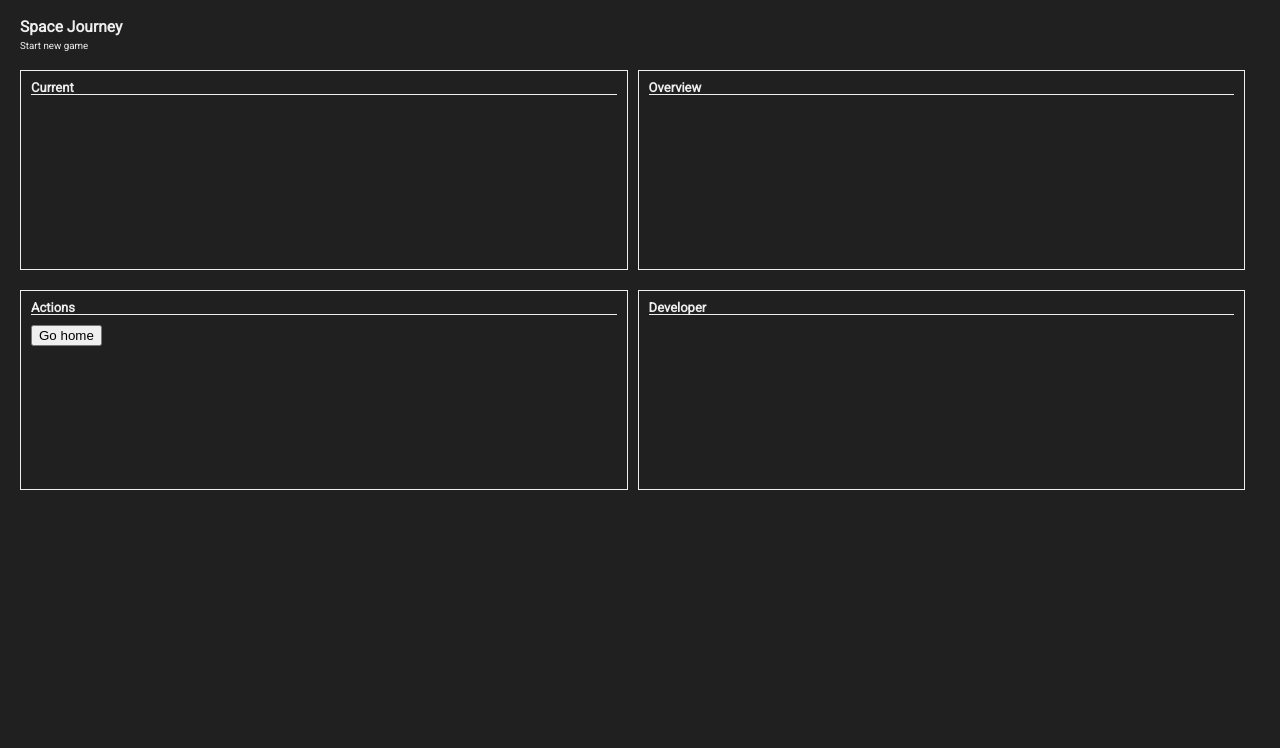
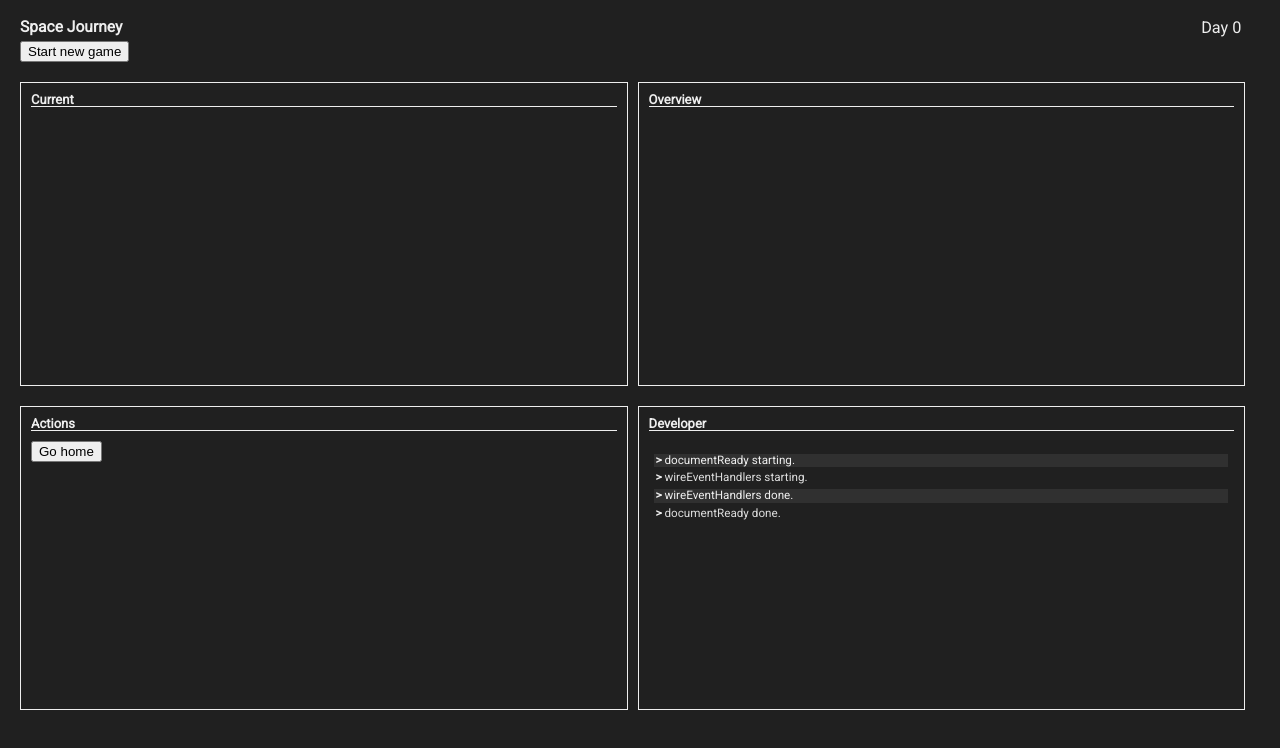
Before and after one commit to zshewmaker/spacejourney, a plain HTML site: page src/index.html in a window 1280 px wide. Drawn offline with nearby package versions, Linux system fonts and the light colour scheme.

Commit message:
Improved logging. Added profiling wrapper functions.

```diff
--- a/src/css/main.less
+++ b/src/css/main.less
@@ -20,6 +20,7 @@ body {
 
 header {
     margin-bottom: 20px;
+    margin-right: 1.5%;
 
     h1 {
         font-size: 1.2rem;
@@ -30,12 +31,17 @@ header {
         font-size: .75rem;
         margin-top: 5px;
     }
+
+    .day-header {
+        float: right;
+        font-size: 1.25rem;
+    }
 }
 
 .panel {
     border: 1px solid @primary-text-color;
     float: left;
-    min-height: 200px;
+    height: 40%;
     margin-bottom: 20px;
     margin-right: 10px;
     padding: 10px;
@@ -49,29 +55,47 @@ header {
 }
 
 .log-output {
-    height: 150px;
+    max-height: 90%;
     margin: 0 auto;
     overflow: scroll;
-    width: 90%;
+    width: 98%;
+
+    .log-level-error {
+        color: #f06060;
+    }
+
+    .log-level-important {
+        color: #f0f060;
+    }
 
     li {
         color: #dddddd;
         font-size: .9rem;
         margin-bottom: 4px;
         padding: 1px;
-    }
 
-    li:before {
-        content: " > ";
-    }
+        &:before {
+            color: @primary-text-color;
+            content: " > ";
+            font-weight: bold;
+        }
 
-    li:hover {
-        background-color: @primary-text-color;
-        color: @primary-background-color;
-    }
+        &:nth-child(even) {
+            background-color: #303030;
+            color: @primary-text-color;
 
-    li:nth-child(even) {
-        background-color: #303030;
-        color: @primary-text-color;
+            &.log-level-error {
+                color: #f03030;
+            }
+
+            &.log-level-important {
+                color: #f0f030;
+            }
+        }
+
+        &:hover {
+            background-color: @primary-text-color;
+            color: @primary-background-color;
+        }
     }
 }
--- a/src/index.html
+++ b/src/index.html
@@ -8,11 +8,12 @@
 <body>
 
 	<header>
+		<div class="day-header">Day <span class="day-counter">0</span></div>
 		<h1>Space Journey</h1>
 		<nav>
 			<ul>
-				<li class="new-game">
-					Start new game
+				<li>
+					<button class="new-game">Start new game</button>
 				</li>
 			</ul>
 		</nav>
@@ -38,6 +39,7 @@
 	<section class="panel developer-panel">
 		<h2>Developer</h2>
 		<ul class="log-output"></div>
+		<br style="clear: both;"/>
 	</section>
 
 	<script src="http://code.jquery.com/jquery-3.1.1.min.js" integrity="sha256-hVVnYaiADRTO2PzUGmuLJr8BLUSjGIZsDYGmIJLv2b8=" crossorigin="anonymous"></script>
--- a/src/js/main.js
+++ b/src/js/main.js
@@ -3,17 +3,29 @@
     var $ui = uiFactory();
 
     function handleStartNewGame() {
-        log("starting new game...starting new game...starting new game...starting new game...starting new game...starting new game...starting new game...starting new game...starting new game...starting new game...starting new game...starting new game...starting new game...starting new game...starting new game...");
+        log("Starting new game...", "important");
     }
 
     function wireEventHandlers() {
         $("nav .new-game").click(handleStartNewGame);
     }
 
-    function log(value){
+    function log(value, level){
+        level = level || "info";
+
         console.log(value);
-        $ui.devLog.append("<li>" + value + "</li>");
+        $ui.devLog.append("<li class=\"log-level-" + level + "\">" + value + "</li>");
         $ui.devLog.scrollTop($ui.devLog[0].scrollHeight);
+    }
+
+    function profile(value, args){
+        args = args || [];
+
+        var functionName = value.name;
+        log(functionName + " starting.");
+        var result = value();
+        log(functionName + " done.");
+        return result;
     }
 
     function uiFactory() {
@@ -23,8 +35,12 @@
         };
     };
 
+    function documentReady(){
+        profile(wireEventHandlers);
+    }
+
     $().ready(function() {
-        wireEventHandlers();
+        profile(documentReady);
     });
 
 })($);
```
Also changed, not shown: src/css/main.css.
